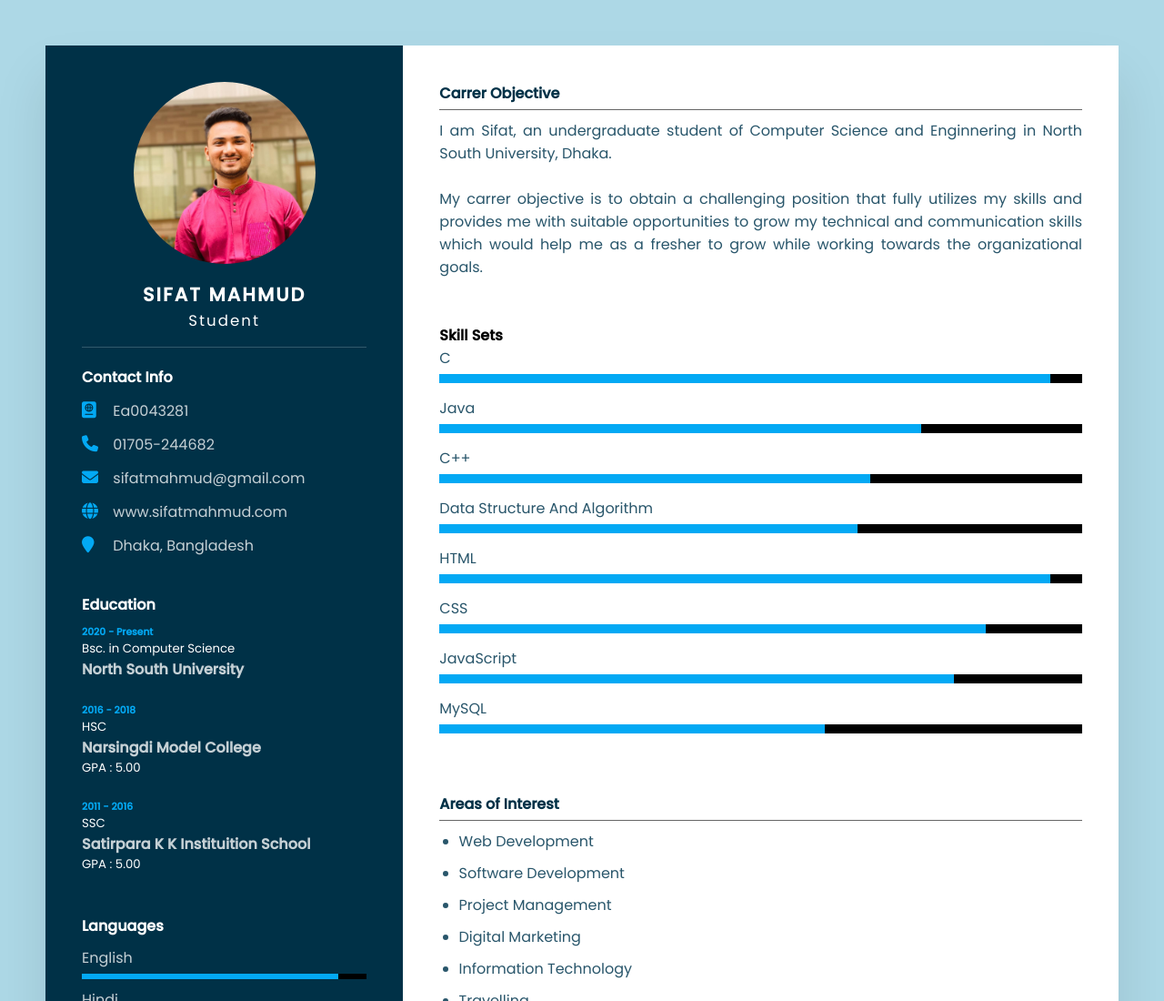
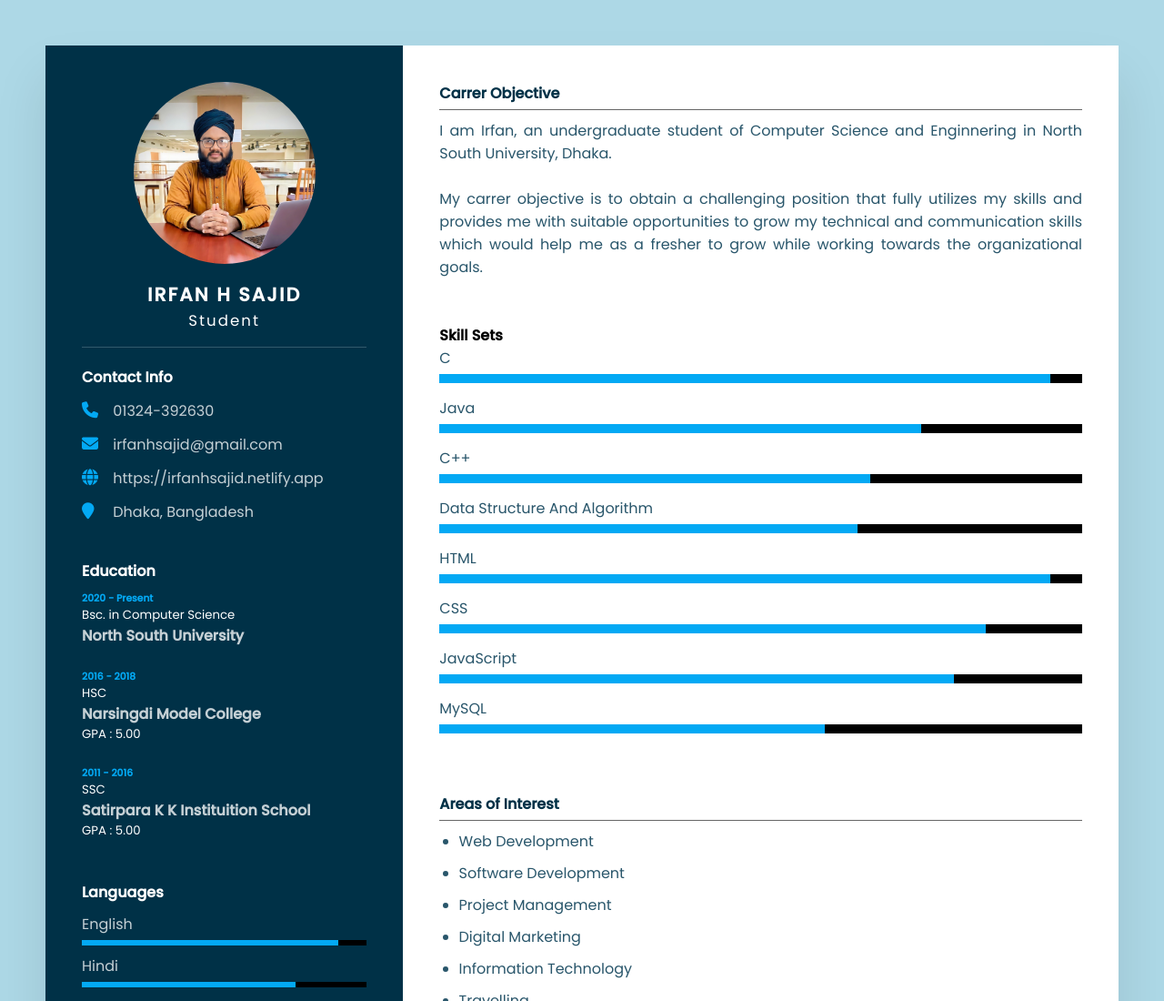
Before and after one commit to irfanhsajid/CSE311-CV-Project-using-HTML-CSS, a plain HTML site: page index.html in a window 1280 px wide. Shown: the top 1100 px of the page at 91% size. Drawn offline with Linux system fonts and the light colour scheme.

Commit message:
dp and name updated

```diff
--- a/index.html
+++ b/index.html
@@ -5,7 +5,7 @@
     <meta charset="UTF-8">
     <meta http-equiv="X-UA-Compatible" content="IE=edge">
     <meta name="viewport" content="width=device-width, initial-scale=1.0">
-    <title> Sifat Mahmud 2012915042</title>
+    <title> Irfanul Haque Sajid - 2013031042</title>
     <link rel="stylesheet" href="https://cdnjs.cloudflare.com/ajax/libs/font-awesome/6.1.1/css/all.min.css"
         integrity="sha512-KfkfwYDsLkIlwQp6LFnl8zNdLGxu9YAA1QvwINks4PhcElQSvqcyVLLD9aMhXd13uQjoXtEKNosOWaZqXgel0g=="
         crossorigin="anonymous" referrerpolicy="no-referrer" />
@@ -19,9 +19,9 @@
             <!-- profile image and text section -->
             <div class="profileText">
                 <div class="imgDiv">
-                    <img class="dp" src="images/sifat_dp.jpeg" alt="Mahmudul Hasan Sifat">
+                    <img class="dp" src="images/irfans dp-new.jpg" alt="Irfanul Haque Sajid">
                 </div>
-                <h1>Sifat Mahmud <br> <span>Student</span> </h1>
+                <h1>Irfan H Sajid<br> <span>Student</span> </h1>
             </div>
             <!-- Contact Information -->
             <div class="contactInfo">
@@ -29,21 +29,21 @@
 
                 <ul>
 
-                    <li>
+                    <!-- <li>
                         <span class="icon"><i class="fa-solid fa-passport"></i></span>
                         <span class="text">Ea0043281</span>
-                    </li>
+                    </li> -->
                     <li>
                         <span class="icon"><i class="fa-solid fa-phone"></i></span>
-                        <span class="text">01705-244682 </span>
+                        <span class="text">01324-392630 </span>
                     </li>
                     <li>
                         <span class="icon"><i class="fa-solid fa-envelope"></i></span>
-                        <span class="text">sifatmahmud@gmail.com</span>
+                        <span class="text">irfanhsajid@gmail.com</span>
                     </li>
                     <li>
                         <span class="icon"><i class="fa-solid fa-globe"></i></span>
-                        <span class="text">www.sifatmahmud.com</span>
+                        <span class="text">https://irfanhsajid.netlify.app</span>
                     </li>
                     <li>
                         <span class="icon"><i class="fa-solid fa-location-pin"></i></span>
@@ -112,7 +112,7 @@
                 <div class="title2">
                     <h4>Carrer Objective</h4>
                     <p>
-                        I am Sifat, an undergraduate student of Computer Science and Enginnering in North South
+                        I am Irfan, an undergraduate student of Computer Science and Enginnering in North South
                         University, Dhaka.
                     </p>
                     <br>
```
Also changed, not shown: images/irfans dp-new.jpg (added), images/sifat_dp.jpeg (deleted).
